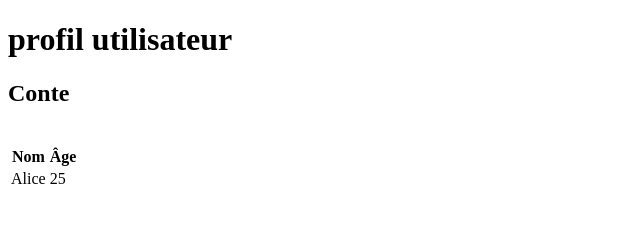
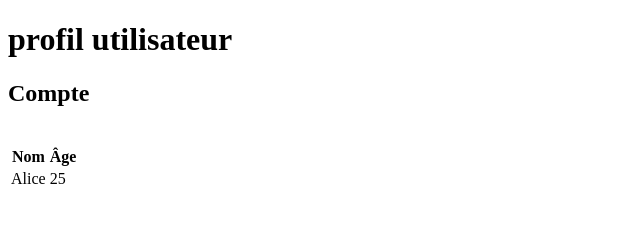
Before and after one commit to TheWolfAngel/fil_rouge_messagerie, a plain HTML site: page profil.html in a window 1280 px wide. Shown: the top 226 px of the page, 0-640 px from the left. Drawn offline with Linux system fonts and the light colour scheme.

Commit message:
Update profil.html

```diff
--- a/profil.html
+++ b/profil.html
@@ -3,7 +3,7 @@
 <header>
     <h1>profil utilisateur</h1>
      <nav>
-      <h1> Conte </h1>
+      <h1> Compte </h1>
 <br>
           <table><tr>
         <th>Nom</th>
```
